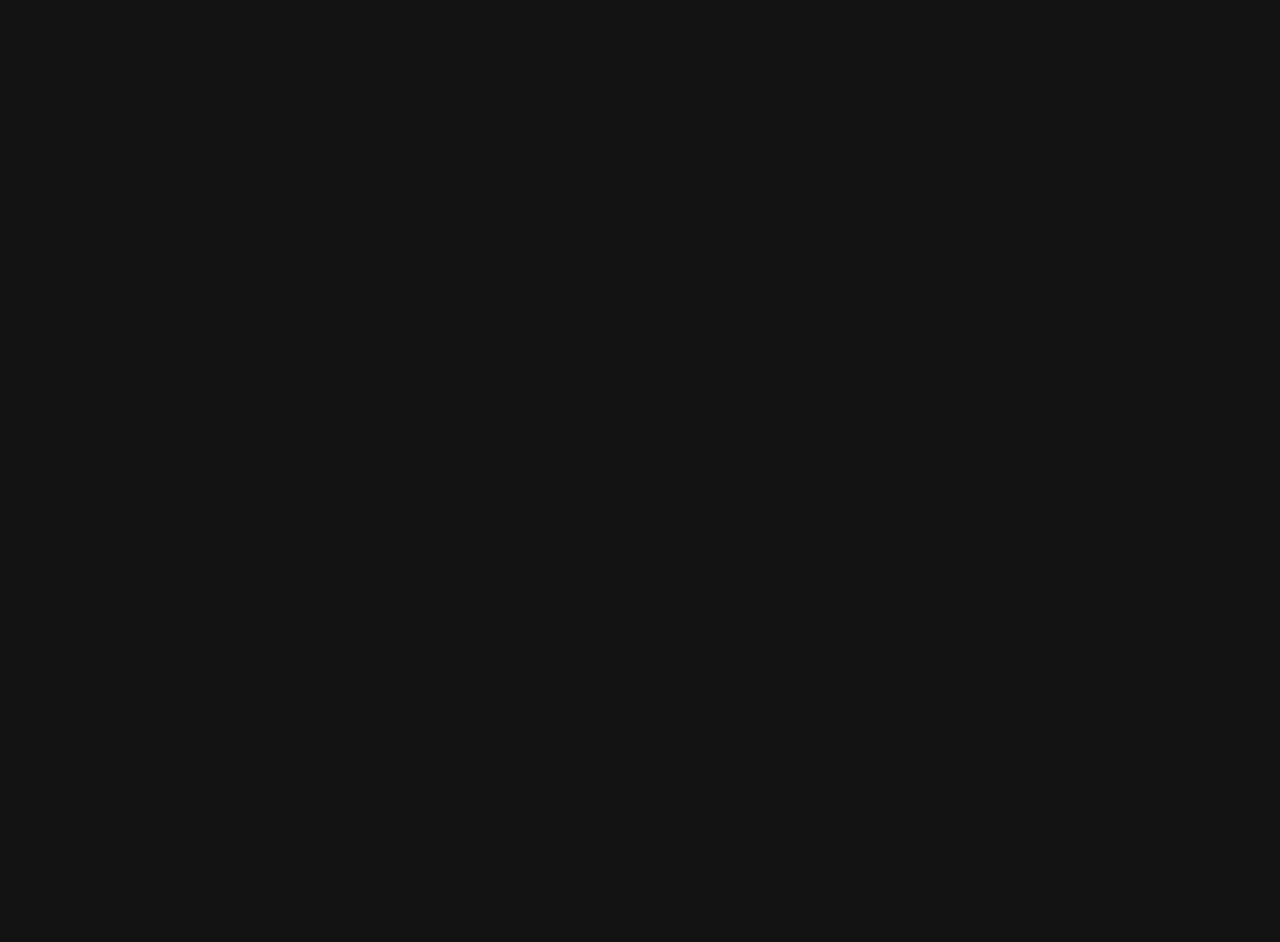
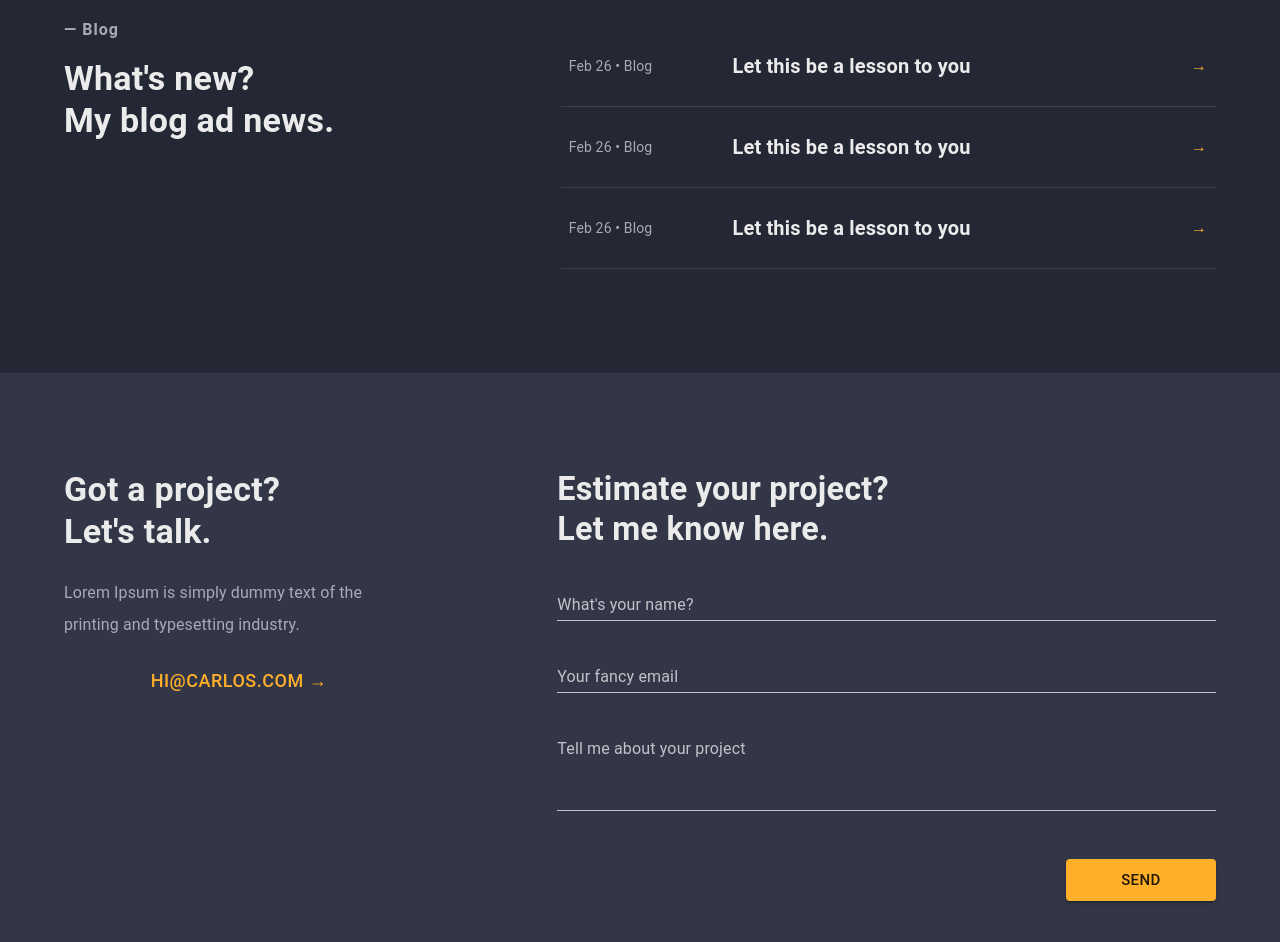
Before and after one commit to salmanfazal01/next-portfolio, a Next.js app: page / in a window 1280 px wide. Shown: the part 3620-4562 px from the top of the page. Before the commit the page ends 3590 px from the top, so only its background shows below. Built offline with nearby package versions, Linux system fonts and the light colour scheme.

Commit message:
Section 5

```diff
--- /dev/null
+++ b/src/containers/BlogList/index.js
@@ -0,0 +1,51 @@
+import {
+  Divider,
+  Grid,
+  List,
+  ListItem,
+  makeStyles,
+  Typography,
+  useTheme,
+} from "@mui/material";
+import React from "react";
+
+const BlogList = () => {
+  const theme = useTheme();
+
+  return (
+    <List>
+      {[...Array(3)].map((_, i) => (
+        <React.Fragment key={i}>
+          <ListItem button sx={{ p: theme.spacing(3, 0) }}>
+            <Grid container spacing={{ xs: 2, md: 4 }} alignItems="center">
+              <Grid item xs={12} md={3}>
+                <Typography
+                  variant="body2"
+                  sx={{
+                    color: theme.palette.primary.contrastText,
+                    pl: 1,
+                  }}
+                >
+                  Feb 26 • Blog
+                </Typography>
+              </Grid>
+              <Grid item xs={11} md>
+                <Typography variant="h6" sx={{ fontWeight: 600 }}>
+                  Let this be a lesson to you
+                </Typography>
+              </Grid>
+              <Grid item xs={1} md={1}>
+                <Typography sx={{ color: theme.palette.primary.yellow }}>
+                  →
+                </Typography>
+              </Grid>
+            </Grid>
+          </ListItem>
+          <Divider component="li" />
+        </React.Fragment>
+      ))}
+    </List>
+  );
+};
+
+export default BlogList;
--- a/src/containers/Section3/index.js
+++ b/src/containers/Section3/index.js
@@ -98,10 +98,10 @@ const Section3 = () => {
               sx={{
                 minHeight: "200px",
                 backgroundColor: theme.palette.background.gray2,
-                margin: theme.spacing(5, 0),
+                my: 5,
                 [theme.breakpoints.up("md")]: {
                   minHeight: "600px",
-                  margin: theme.spacing(13, 0),
+                  my: 13,
                 },
               }}
             ></Box>
--- a/src/containers/Section4/index.js
+++ b/src/containers/Section4/index.js
@@ -1,7 +1,43 @@
+import { Typography, Box, useTheme, Container, Grid } from "@mui/material";
 import React from "react";
+import SectionText from "../../components/SectionText";
+import BlogList from "../BlogList";
 
 const Section4 = () => {
-  return <div>Section4</div>;
+  const theme = useTheme();
+
+  return (
+    <Box
+      sx={{
+        boxSizing: "unset",
+        backgroundColor: theme.palette.background.gray2,
+        p: 3,
+        [theme.breakpoints.up("md")]: {
+          p: theme.spacing(12, 3),
+        },
+      }}
+    >
+      <Container>
+        <Grid container spacing={5}>
+          <Grid item xs={12} md={5}>
+            <SectionText
+              header="Blog"
+              title={
+                <span>
+                  What&#39;s new?
+                  <br />
+                  My blog ad news.
+                </span>
+              }
+            />
+          </Grid>
+          <Grid item xs={12} md={7}>
+            <BlogList />
+          </Grid>
+        </Grid>
+      </Container>
+    </Box>
+  );
 };
 
 export default Section4;
--- a/src/containers/Section5/index.js
+++ b/src/containers/Section5/index.js
@@ -1,7 +1,102 @@
+import {
+  Box,
+  Button,
+  Container,
+  Grid,
+  TextField,
+  useTheme,
+} from "@mui/material";
 import React from "react";
+import SectionText from "../../components/SectionText";
+import ResponsiveText from "../../components/ResponsiveText";
 
 const Section5 = () => {
-  return <div>Section5</div>;
+  const theme = useTheme();
+
+  return (
+    <Box
+      sx={{
+        boxSizing: "unset",
+        backgroundColor: theme.palette.background.gray1,
+        p: 3,
+        [theme.breakpoints.up("md")]: {
+          p: theme.spacing(12, 3),
+        },
+      }}
+    >
+      <Container>
+        <Grid container spacing={4}>
+          <Grid item xs={12} md={5}>
+            <SectionText
+              title={
+                <span>
+                  Got a project?
+                  <br />
+                  Let's talk.
+                </span>
+              }
+              subtitle="Lorem Ipsum is simply dummy text of the printing and typesetting industry."
+              button="hi@carlos.com"
+              maxWidth={350}
+            />
+          </Grid>
+          <Grid item xs={12} md={7}>
+            <form>
+              <Grid container spacing={3}>
+                <Grid item xs={12}>
+                  <ResponsiveText variant="h4" sx={{ fontWeight: 600 }}>
+                    Estimate your project? <br /> Let me know here.
+                  </ResponsiveText>
+                </Grid>
+
+                <Grid item xs={12}>
+                  <TextField
+                    variant="standard"
+                    label="What's your name?"
+                    fullWidth
+                  />
+                </Grid>
+
+                <Grid item xs={12}>
+                  <TextField
+                    variant="standard"
+                    label="Your fancy email"
+                    type="email"
+                    fullWidth
+                  />
+                </Grid>
+
+                <Grid item xs={12}>
+                  <TextField
+                    variant="standard"
+                    label="Tell me about your project"
+                    multiline
+                    rows={3}
+                    fullWidth
+                  />
+                </Grid>
+
+                <Grid item xs={12} container justifyContent="flex-end">
+                  <Button
+                    variant="contained"
+                    color="secondary"
+                    size="large"
+                    sx={{
+                      backgroundColor: theme.palette.background.yellow,
+                      minWidth: 150,
+                      mt: 3,
+                    }}
+                  >
+                    Send
+                  </Button>
+                </Grid>
+              </Grid>
+            </form>
+          </Grid>
+        </Grid>
+      </Container>
+    </Box>
+  );
 };
 
 export default Section5;
```
